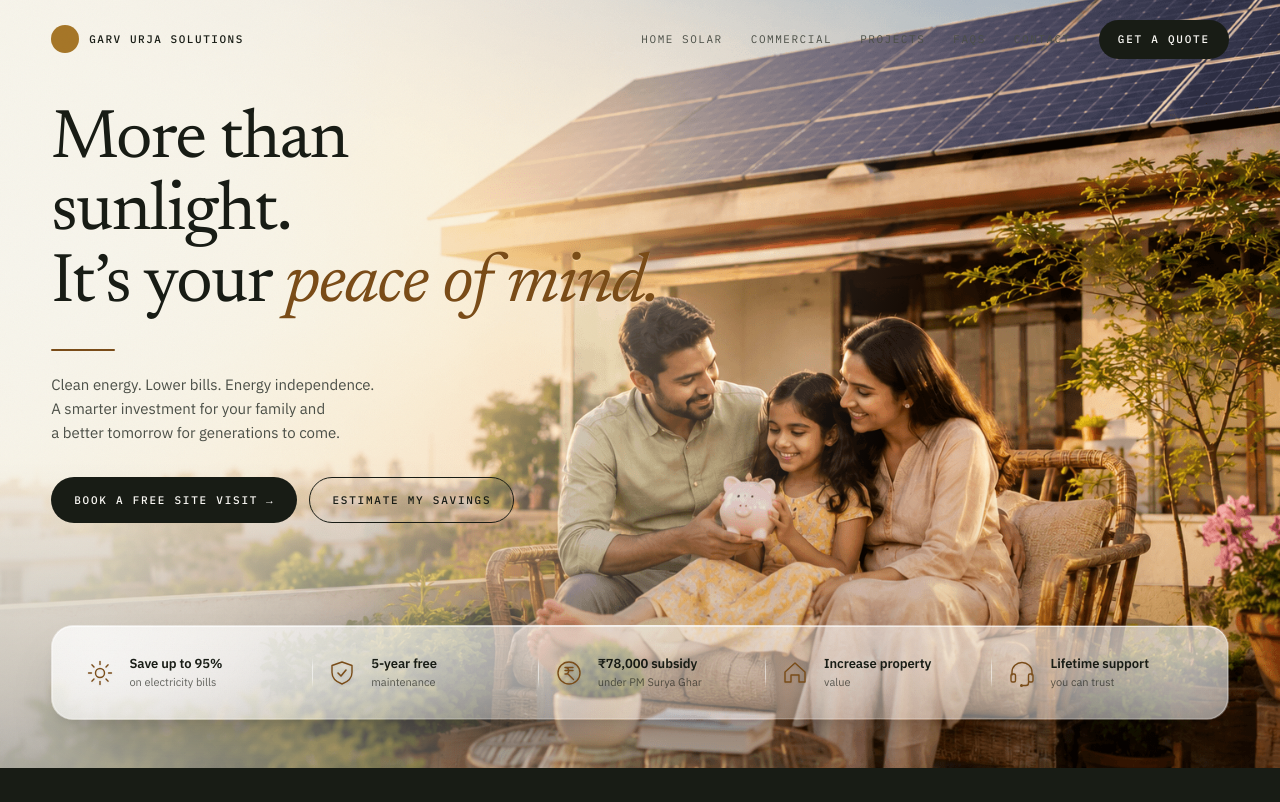
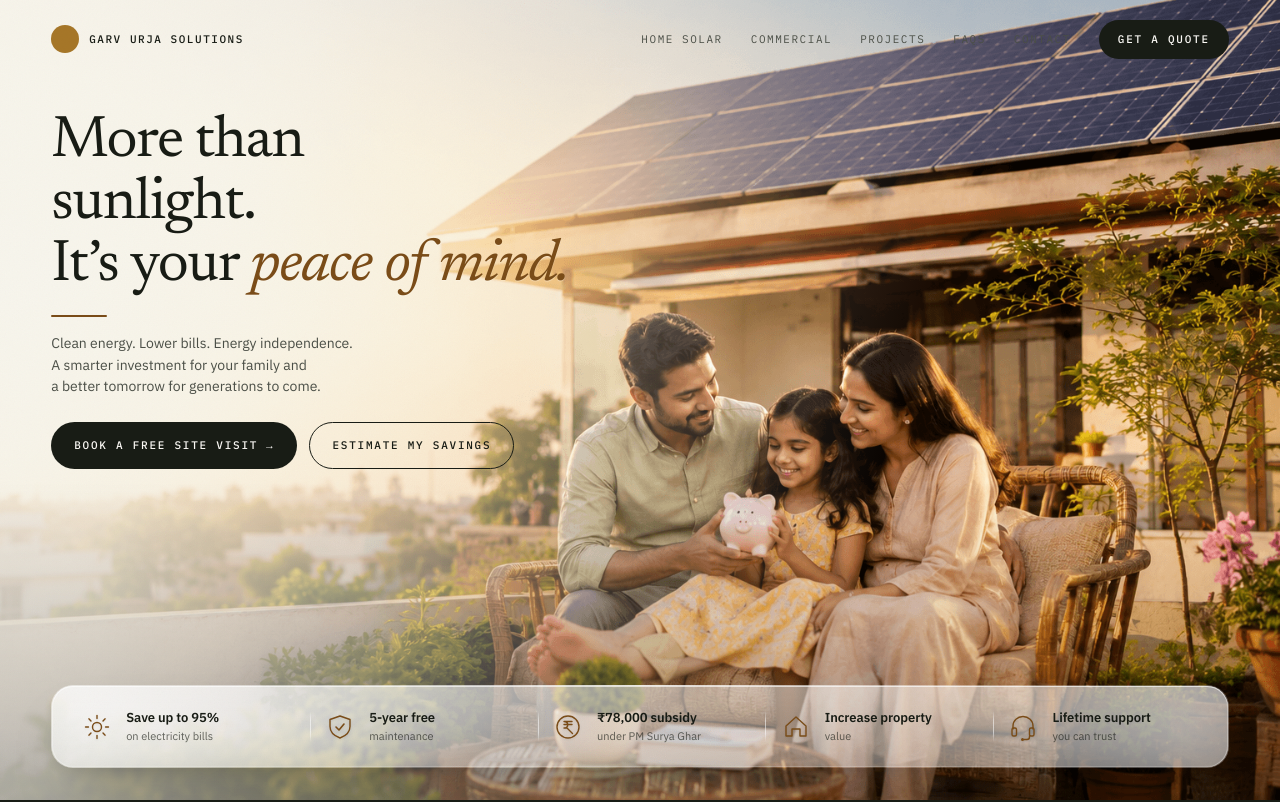
Before and after one commit to viv3kk/garv-solar, a Next.js app: page /home-solar in a window 1280 px wide. Shown: the top 802 px of the page. Built offline with nearby package versions, Linux system fonts and the light colour scheme.

Commit message:
Phase 1 ready

```diff
--- a/app/globals.css
+++ b/app/globals.css
@@ -455,6 +455,88 @@ input[type='range']::-webkit-slider-thumb {
 .form-input::placeholder { color: color-mix(in oklch, var(--bg) 45%, transparent); }
 .form-input:focus { border-color: var(--ochre); }
 
+/* ─── Home-Solar Hero (viewport-locked) ────────────────────────────────── */
+.home-hero {
+  /* True viewport height with svh fallback for mobile-safe sizing */
+  min-height: 100svh;
+  min-height: 100dvh;
+  /* Hard-cap so 4K monitors don't render a 1500px hero */
+  max-height: 1080px;
+}
+
+/* Viewport zones — 12% top spacing for nav clearance, content top zone (~50vh)
+   pushes content above the visual mid-point, glass bar pinned ~6% from bottom. */
+.home-hero__top {
+  position: relative;
+  z-index: 2;
+  width: 100%;
+  padding-top: clamp(86px, 14vh, 132px);
+  padding-bottom: clamp(16px, 3vh, 32px);
+}
+
+.home-hero__bottom {
+  position: relative;
+  z-index: 2;
+  width: 100%;
+  padding-bottom: clamp(20px, 4vh, 44px);
+}
+
+.home-hero__content {
+  max-width: 600px;
+}
+
+.home-hero__title {
+  /* Cap headline ~ 64px on big screens; scale down on narrow ones */
+  font-size: clamp(34px, 4.6vw, 64px);
+  line-height: 1.05;
+  color: var(--ink);
+  margin-bottom: clamp(16px, 2.2vh, 24px);
+  text-shadow: 0 1px 1px rgba(255, 250, 240, 0.4);
+}
+
+.home-hero__rule {
+  width: 56px;
+  height: 2px;
+  background: var(--ochre-deep);
+  margin-bottom: clamp(14px, 2vh, 22px);
+  border-radius: 2px;
+}
+
+.home-hero__lede {
+  font-size: clamp(14px, 1.05vw, 16px);
+  line-height: 1.55;
+  color: var(--ink-soft);
+  max-width: 440px;
+  margin-bottom: clamp(20px, 3vh, 30px);
+}
+
+.home-hero__ctas {
+  display: flex;
+  gap: 12px;
+  flex-wrap: wrap;
+}
+
+/* Shorter laptop screens — tighten further */
+@media (max-height: 760px) {
+  .home-hero__title {
+    font-size: clamp(30px, 4vw, 52px);
+    margin-bottom: 14px;
+  }
+  .home-hero__lede {
+    margin-bottom: 18px;
+  }
+}
+
+/* Mobile — extra-compact, give image room */
+@media (max-width: 640px) {
+  .home-hero__title {
+    font-size: clamp(32px, 9vw, 44px);
+  }
+  .home-hero__top {
+    padding-top: clamp(96px, 14vh, 130px);
+  }
+}
+
 /* ─── Liquid-glass benefits bar ────────────────────────────────────────── */
 .liquid-glass-bar {
   position: relative;
@@ -495,7 +577,7 @@ input[type='range']::-webkit-slider-thumb {
 .liquid-glass-grid {
   position: relative;
   border-radius: 21px;
-  padding: clamp(18px, 2.2vw, 26px) clamp(22px, 2.6vw, 34px);
+  padding: clamp(14px, 1.6vw, 20px) clamp(20px, 2.4vw, 30px);
   background: linear-gradient(
     180deg,
     rgba(255, 255, 255, 0.42) 0%,
--- a/app/home-solar/page.tsx
+++ b/app/home-solar/page.tsx
@@ -238,15 +238,13 @@ const HERO_FEATURES: { icon: React.ReactNode; title: string; sub: string }[] = [
 function HomeSolarHero() {
   return (
     <section
+      className="home-hero"
       style={{
         position: 'relative',
         overflow: 'hidden',
-        minHeight: 'clamp(640px, 96svh, 900px)',
         display: 'flex',
         flexDirection: 'column',
-        justifyContent: 'flex-end',
-        paddingTop: 'clamp(96px, 12vh, 140px)',
-        paddingBottom: 'clamp(28px, 4vw, 48px)',
+        justifyContent: 'space-between',
         background: 'var(--ink)',
         isolation: 'isolate',
       }}
@@ -298,26 +296,16 @@ function HomeSolarHero() {
         }}
       />
 
-      <div className="container-site" style={{ position: 'relative', zIndex: 2, width: '100%' }}>
-        {/* Headline + CTA — pinned to upper-left */}
+      {/* Top zone: headline + CTA */}
+      <div className="container-site home-hero__top">
         <div
+          className="home-hero__content"
           style={{
-            maxWidth: 620,
             animation: 'fade-in 0.85s ease both',
             animationDelay: '0.1s',
-            marginBottom: 'clamp(40px, 8vw, 110px)',
           }}
         >
-          <h1
-            className="h-display"
-            style={{
-              fontSize: 'clamp(38px, 5.4vw, 80px)',
-              lineHeight: 1.04,
-              color: 'var(--ink)',
-              marginBottom: 28,
-              textShadow: '0 1px 1px rgba(255,250,240,0.4)',
-            }}
-          >
+          <h1 className="home-hero__title h-display">
             More than<br />
             sunlight.<br />
             It&rsquo;s your{' '}
@@ -325,31 +313,15 @@ function HomeSolarHero() {
           </h1>
 
           {/* Decorative ochre rule */}
-          <div
-            style={{
-              width: 64,
-              height: 2,
-              background: 'var(--ochre-deep)',
-              marginBottom: 22,
-              borderRadius: 2,
-            }}
-          />
+          <div className="home-hero__rule" />
 
-          <p
-            style={{
-              fontSize: 'clamp(15px, 1.15vw, 17px)',
-              lineHeight: 1.6,
-              color: 'var(--ink-soft)',
-              maxWidth: 460,
-              marginBottom: 32,
-            }}
-          >
+          <p className="home-hero__lede">
             Clean energy. Lower bills. Energy independence.<br />
             A smarter investment for your family and<br />
             a better tomorrow for generations to come.
           </p>
 
-          <div style={{ display: 'flex', gap: 12, flexWrap: 'wrap' }}>
+          <div className="home-hero__ctas">
             <a href="/#contact" className="btn btn-primary btn-arrow">
               Book a free site visit
             </a>
@@ -358,8 +330,10 @@ function HomeSolarHero() {
             </a>
           </div>
         </div>
+      </div>
 
-        {/* Liquid-glass benefits bar — pinned to bottom */}
+      {/* Bottom zone: liquid-glass benefits bar */}
+      <div className="container-site home-hero__bottom">
         <div
           className="liquid-glass-bar"
           style={{
--- a/app/layout.tsx
+++ b/app/layout.tsx
@@ -14,8 +14,8 @@ export default function RootLayout({
   children: React.ReactNode
 }) {
   return (
-    <html lang="en">
-      <body className="grain">
+    <html lang="en" suppressHydrationWarning>
+      <body className="grain" suppressHydrationWarning>
         {children}
       </body>
     </html>
```
